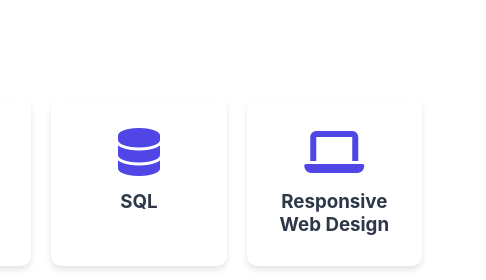
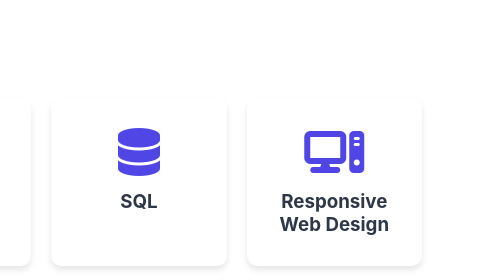
Before and after one commit to Amna238/Portfolio, a plain HTML site: page index.html in a window 1280 px wide. Shown: the part 1480-1760 px from the top of the page, 794-1280 px from the left. Drawn offline with nearby package versions, Linux system fonts and the light colour scheme.

Commit message:
index.html

```diff
--- a/index.html
+++ b/index.html
@@ -106,7 +106,7 @@ Always eager to learn and grow with emerging technologies.</p>
                     <h3>SQL</h3>
                 </div>
                 <div class="skill">
-                    <i class="fas fa-laptop"></i>
+                    <i class="fas fa-computer"></i>
                     <h3>Responsive Web Design</h3>
                 </div>
                 <div class="skill">
```
